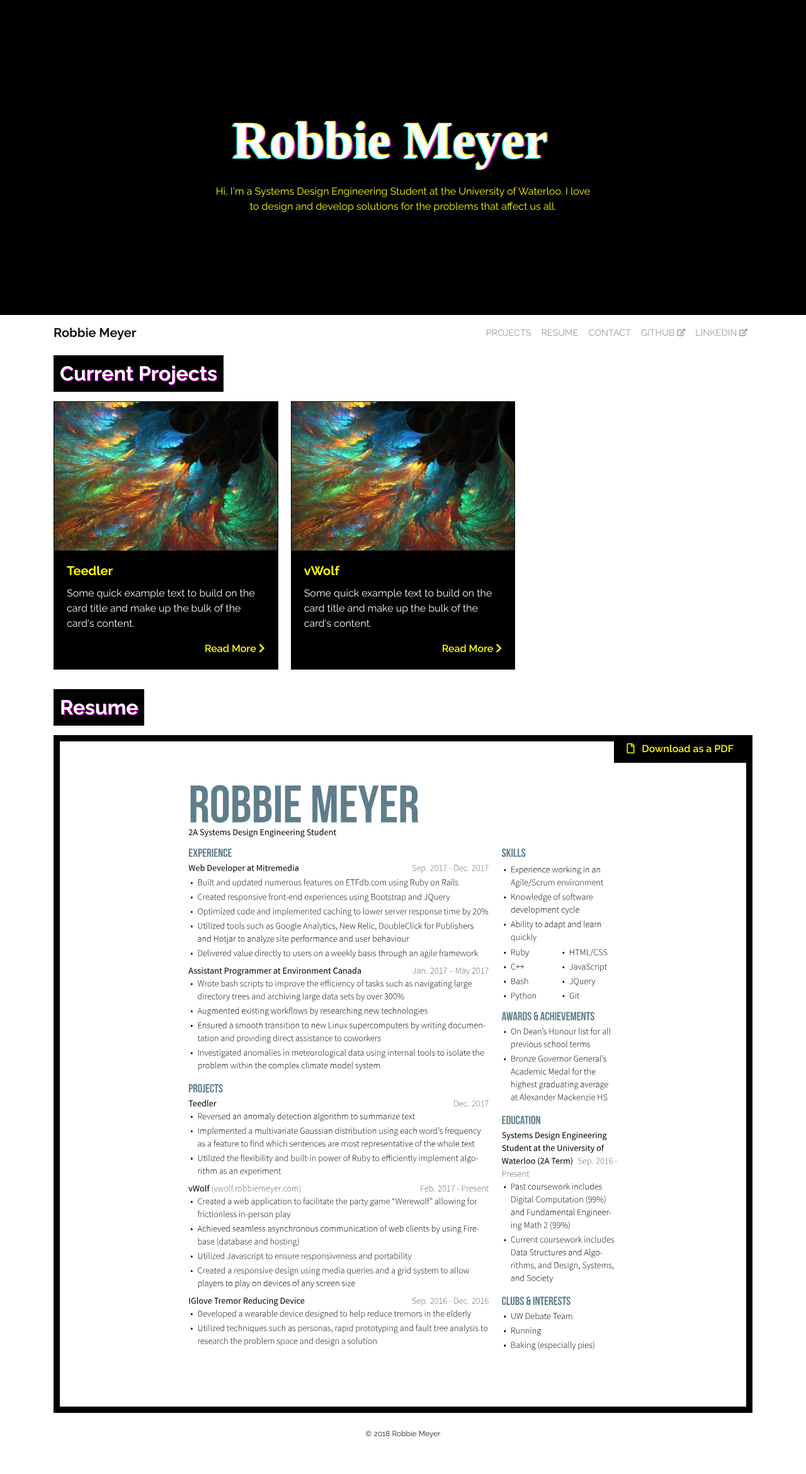
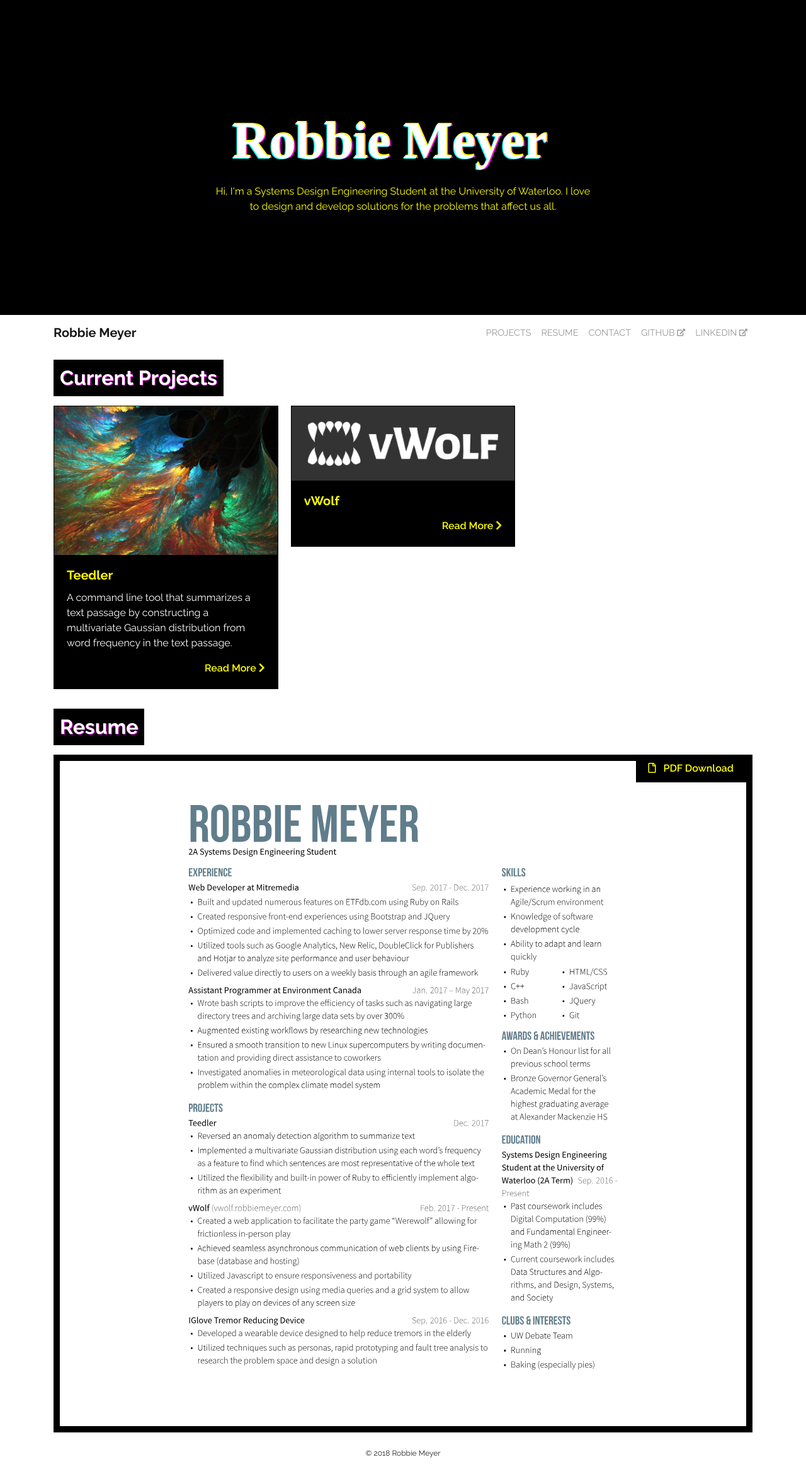
Before and after one commit to robbiemeyer/robbiemeyer.github.io, a Jekyll site: the page built from index.html, in a window 1280 px wide. Shown: the whole page at 63% size. Built offline with Jekyll 4.4.1, drawn with Linux system fonts in a browser that asks for light colours; nearby versions of some CDN libraries; before the commit the page ends 2309 px from its top, so only the background shows below that.

Commit message:
More card details and navbar tweaks

```diff
--- a/_includes/navbar.html
+++ b/_includes/navbar.html
@@ -23,17 +23,17 @@
       <ul class="navbar-nav ml-auto">
 
         {% if site.posts.size > 0 %}
-          <li class="nav-item {{ bloggctive }}">
+          <li class="nav-item {{ blogactive }}">
             <a class="nav-link" href="/blog">Blog</a>
           </li>
         {% endif %}
 
         <li class="nav-item {{ projectactive }}">
-          <a class="nav-link" href="/projects">Projects</a>
+          <a class="nav-link" href="/#projects">Projects</a>
         </li>
 
         <li class="nav-item {{ resumeactive }}">
-          <a class="nav-link" href="/resume">Resume</a>
+          <a class="nav-link" href="/#resume">Resume</a>
         </li>
 
         <li class="nav-item {{ contactactive }}">
--- a/_includes/project-card.html
+++ b/_includes/project-card.html
@@ -1,10 +1,9 @@
 
   <div class="card">
-    <img class="card-img-top" src="assets/images/temp.jpg" alt="{{ include.project.title }} thumbnail">
+    <img class="card-img-top" src="{{ include.project.thumbnail }}" alt="{{ include.project.title }} thumbnail">
     <div class="card-body">
       <h5 class="card-title">{{ include.project.title }}</h5>
-      <p class="card-text">Some quick example text to build on the card title and make up the bulk of the card's content.
-      </p>
+      <p class="card-text">{{ include.project.description }}</p>
       <a href="{{ include.project.url }}">Read More <i class="fas fa-chevron-right"></i></a>
     </div>
   </div>
--- a/_projects/teedler.md
+++ b/_projects/teedler.md
@@ -1,4 +1,8 @@
 ---
+thumbnail: /assets/images/teedler-thumb.jpg
+description: |
+  A command line tool that summarizes a text passage by constructing
+  a multivariate Gaussian distribution from word frequency in the text passage.
 ---
 
 # Teedler
--- a/_sass/index.scss
+++ b/_sass/index.scss
@@ -30,6 +30,7 @@
 
 .home-heading {
   display: inline-block;
+  position: relative;
   padding: 5px 10px;
   margin: 15px 0;
 
@@ -40,16 +41,21 @@
   font-size: 2rem;
   font-weight: 700;
 
-  &:first-of-type {
-    margin-top: 8px;
-  }
-
   &:hover{
     text-shadow: 1px 1px 0 $theme-focus;
   }
   &:active{
     text-shadow: none;
   }
+}
+
+.anchor {
+  background: pink;
+  height: 2rem;
+  content: " ";
+  display: block;
+  position: absolute;
+  top: -50px;
 }
 
 .card-columns {
--- a/index.html
+++ b/index.html
@@ -24,20 +24,26 @@ layout: base
       </div>
     {% endif %}
 
-    <span class='home-heading'> Current Projects </span>
+    <span class='home-heading'>
+      <div id='projects' class='anchor'></div>
+      Current Projects
+    </span>
     <div class='card-columns'>
       {% for project in site.projects %}
         {% include project-card.html project=project %}
       {% endfor %}
     </div>
 
-    <span class='home-heading'> Resume </span>
-
+    <span class='home-heading'>
+      <div id='resume' class='anchor'></div>
+      Resume
+    </span>
     <div id='resume-embed'>
       <a target='_blank' href='assets/resume/resume.pdf' download>
-        <i class="far fa-file"></i> &nbsp; Download as a PDF
+        <i class="far fa-file"></i> &nbsp; PDF Download
       </a>
       <img src='assets/resume/resume.svg'/>
     </div>
+
   </div>
 </div>
```
Also changed, not shown: other parts of _includes/navbar.html (+5 -0 lines), _projects/vWolf.md (+1 -0 lines), assets/images/teedler-thumb.jpg (added), assets/images/vwolf-thumb.png (added).
